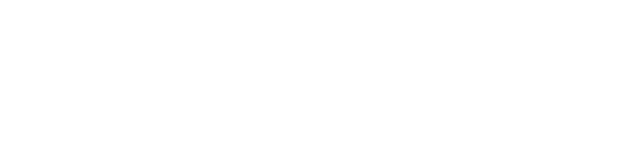
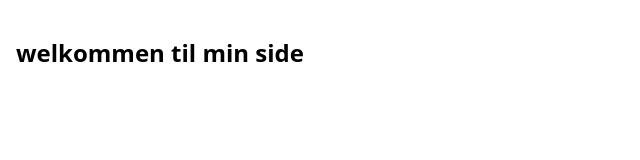
Before and after one commit to Murka1456/underv.4-23-jan, a website: page index.html in a window 1280 px wide. Shown: the whole page, without its empty margins (0-640 px from the left). Drawn offline with Linux system fonts and the light colour scheme.

Commit message:
added h1

```diff
--- a/index.html
+++ b/index.html
@@ -17,8 +17,7 @@
   <main>
   <!-- Ulike seksjon -->
   <section>
-  <!-- herouseksjon -->
-  </section>
+  <h1>welkommen til min side</h1>
   <section>
   </section>
   </main>
```
Also changed, not shown: 1 other file.
